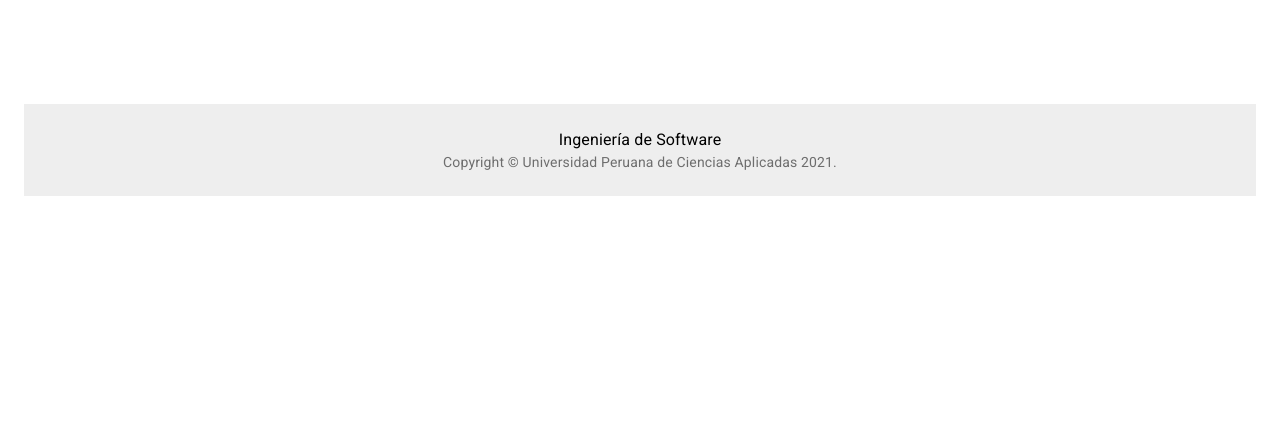
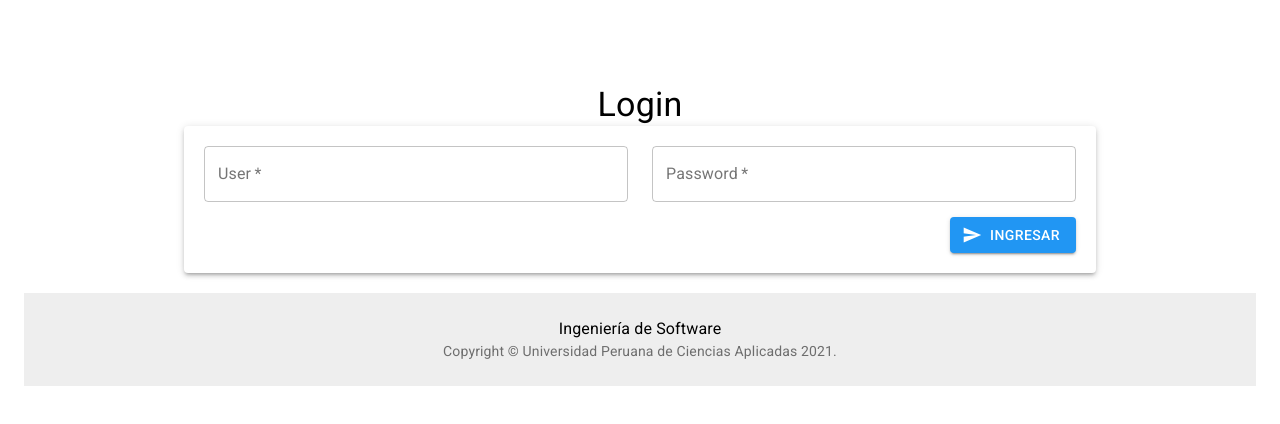
Before and after one commit to billbch/Ing_software_front, a React (Create React App) app: page / in a window 1280 px wide. Shown: the top 424 px of the page. Built offline with nearby package versions, Linux system fonts and the light colour scheme.

Commit message:
redirect unloggeds

```diff
--- a/src/pages/app/router/login-router.tsx
+++ b/src/pages/app/router/login-router.tsx
@@ -6,6 +6,7 @@
   return (
     <React.Fragment>
       <Route exact path="/login" component={LoginForm} />
+      <Route exact path="/" component={LoginForm} />
     </React.Fragment>
   );
 }
```
